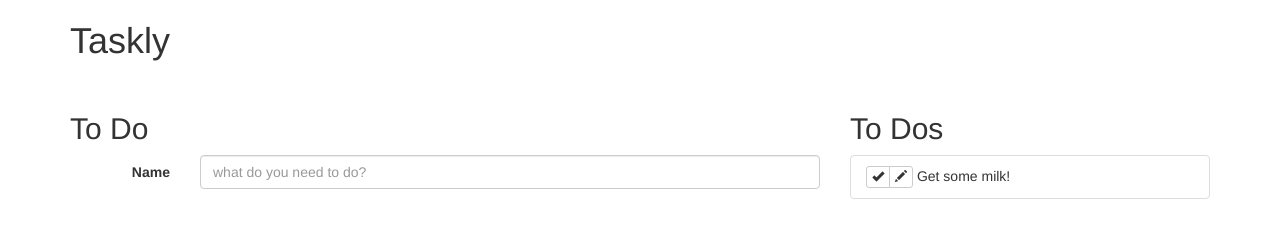
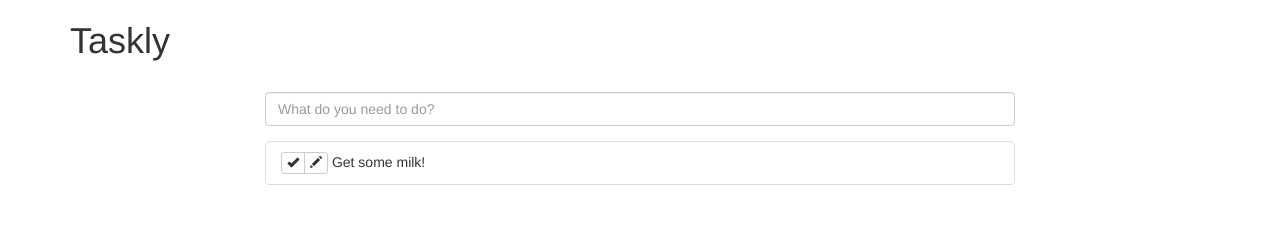
Before and after one commit to radvieira/taskly, a website: page public/index.html in a window 1280 px wide. Drawn offline with nearby package versions, Linux system fonts and the light colour scheme.

Commit message:
keeping input form and list in same column

```diff
--- a/public/index.html
+++ b/public/index.html
@@ -19,26 +19,26 @@
 
       <div class="row">
 
+        <div class="col-md-2"></div>
+
         <section class="col-md-8">
 
-          <h2>To Do</h2>
-
-          <form class="form-horizontal task-entry">
+          <form class="task-entry">
             <div class="form-group">
-              <label class="col-sm-2 control-label">Name</label>
-              <div class="col-sm-10">
-                <input type="text" name="task" class="form-control" placeholder="what do you need to do?"
+                <input type="text" name="task" class="form-control" placeholder="What do you need to do?"
                        autocomplete="off">
-              </div>
             </div>
           </form>
 
+          <div data-ng-app="taskly">
+
+            <task-list></task-list>
+
+          </div>
+
         </section>
 
-        <section data-ng-app="taskly" class="col-md-4">
-          <h2>To Dos</h2>
-          <task-list></task-list>
-        </section>
+        <div class="col-md-2"></div>
 
       </div>
 
```
